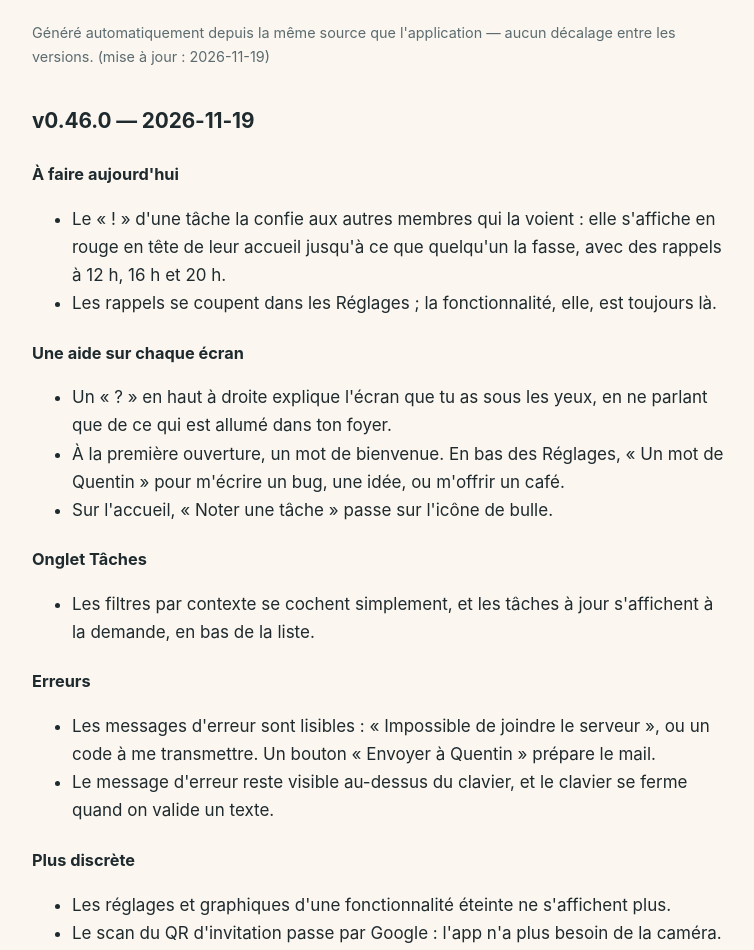
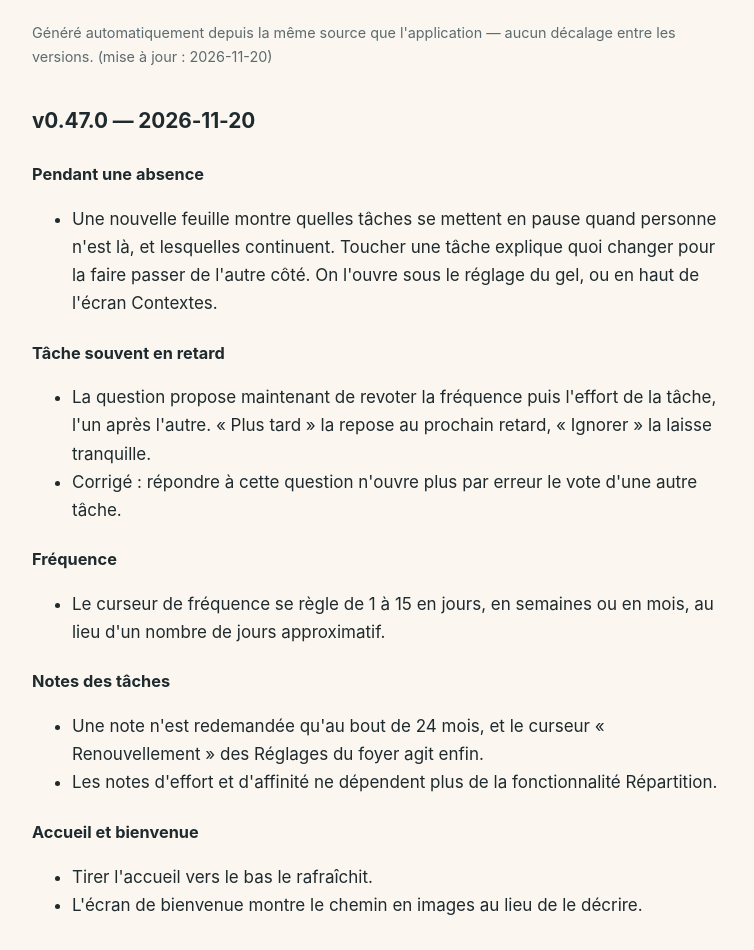
Before and after one commit to bizbiz/torchons-et-serviettes, a plain HTML site: page site/changelog.html in a window 1280 px wide. Shown: the part 209-1159 px from the top of the page, without its empty margins (260-1014 px from the left). Drawn offline with Linux system fonts and the light colour scheme.

Commit message:
v0.47.0: pendant une absence, revote fréquence et effort, curseur 1 à 15, notes à 24 mois
- Feuille « Pendant une absence » : quelles tâches se mettent en pause, lesquelles continuent,
  et quoi changer pour en déplacer une (edb2471).
- « Tâche souvent en retard » : Revoter enchaîne fréquence puis effort ; Plus tard / Ignorer ;
  délai de grâce par membre ; plus de vote d'une autre tâche ouvert par erreur (710f199).
- Curseur de fréquence de 1 à 15 en jours, semaines ou mois ; tirer pour rafraîchir sur
  l'accueil (fc59136).
- Renouvellement des notes : défaut 24 mois et curseur enfin pris en compte ; migration
  c2d3e4f5a6b7 (lignes à 6 passées à 24) (c7639c0).
- Affinité et effort sortis du module Répartition (316d5cd).
- Écran de bienvenue illustré (7b5dbb6).
- Identifiants du parcours « Retrouver mon foyer » pour le script Robo de Play (a7b9d95).
- Interne : trois écrans découpés sous 600 lignes (32f6239), règle de gel testée contre une
  table partagée serveur/app (db9b011).

Ce commit : versionCode 121 / versionName 0.47.0, changelog FR + EN, site régénéré.

Co-Authored-By: Claude Opus 5.5 <noreply@anthropic.com>

```diff
--- a/site/changelog.html
+++ b/site/changelog.html
@@ -37,7 +37,31 @@
     <p class="lead">Les dernières évolutions de l'application, version par version. Même contenu que l'écran « Nouveautés » de l'app.</p>
     <p class="meta">Généré automatiquement depuis la même source que
       l'application — aucun décalage entre les versions.
-      <small>(mise à jour : 2026-11-19)</small></p>
+      <small>(mise à jour : 2026-11-20)</small></p>
+<h2>v0.47.0 — 2026-11-20</h2>
+<h3>Pendant une absence</h3>
+<ul>
+<li>Une nouvelle feuille montre quelles tâches se mettent en pause quand personne n&#x27;est là, et lesquelles continuent. Toucher une tâche explique quoi changer pour la faire passer de l&#x27;autre côté. On l&#x27;ouvre sous le réglage du gel, ou en haut de l&#x27;écran Contextes.</li>
+</ul>
+<h3>Tâche souvent en retard</h3>
+<ul>
+<li>La question propose maintenant de revoter la fréquence puis l&#x27;effort de la tâche, l&#x27;un après l&#x27;autre. « Plus tard » la repose au prochain retard, « Ignorer » la laisse tranquille.</li>
+<li>Corrigé : répondre à cette question n&#x27;ouvre plus par erreur le vote d&#x27;une autre tâche.</li>
+</ul>
+<h3>Fréquence</h3>
+<ul>
+<li>Le curseur de fréquence se règle de 1 à 15 en jours, en semaines ou en mois, au lieu d&#x27;un nombre de jours approximatif.</li>
+</ul>
+<h3>Notes des tâches</h3>
+<ul>
+<li>Une note n&#x27;est redemandée qu&#x27;au bout de 24 mois, et le curseur « Renouvellement » des Réglages du foyer agit enfin.</li>
+<li>Les notes d&#x27;effort et d&#x27;affinité ne dépendent plus de la fonctionnalité Répartition.</li>
+</ul>
+<h3>Accueil et bienvenue</h3>
+<ul>
+<li>Tirer l&#x27;accueil vers le bas le rafraîchit.</li>
+<li>L&#x27;écran de bienvenue montre le chemin en images au lieu de le décrire.</li>
+</ul>
 <h2>v0.46.0 — 2026-11-19</h2>
 <h3>À faire aujourd&#x27;hui</h3>
 <ul>
```
Also changed, not shown: site/en/changelog.html (+25 -1 lines), site/en/roadmap.html (+1 -1 lines), site/roadmap.html (+1 -1 lines), 3 other files.
